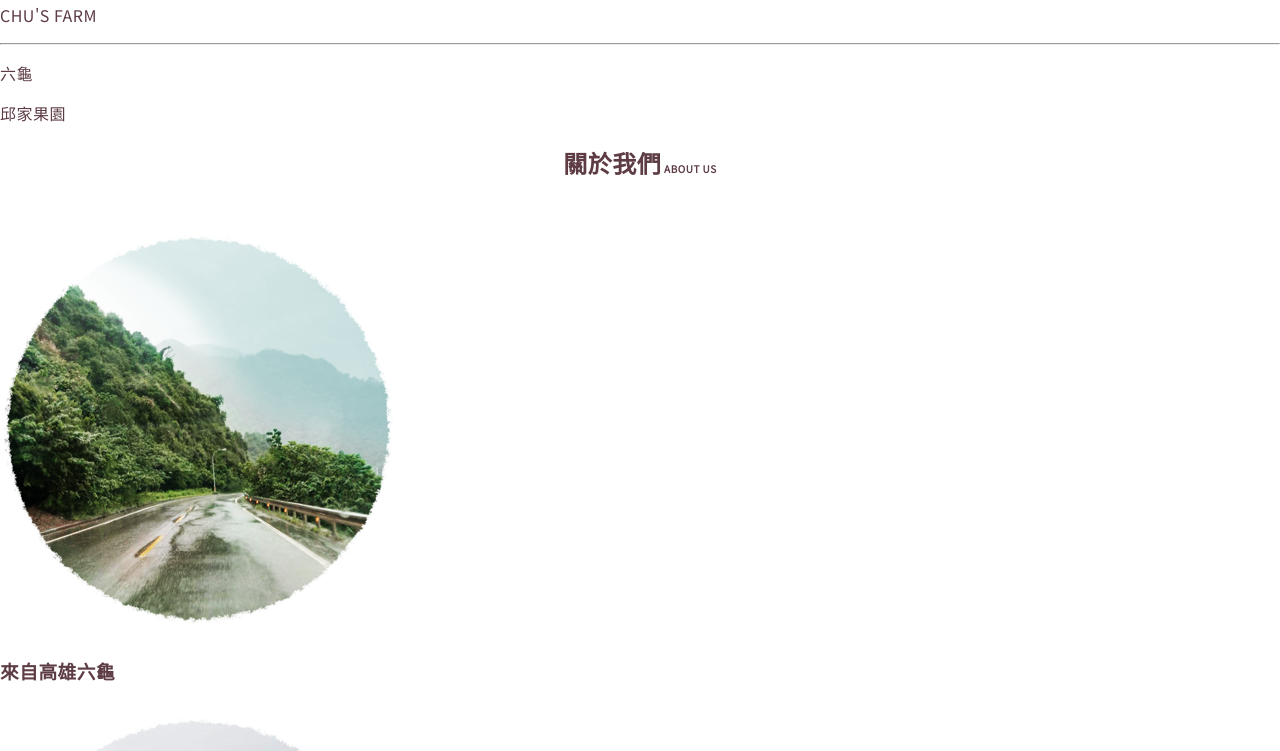
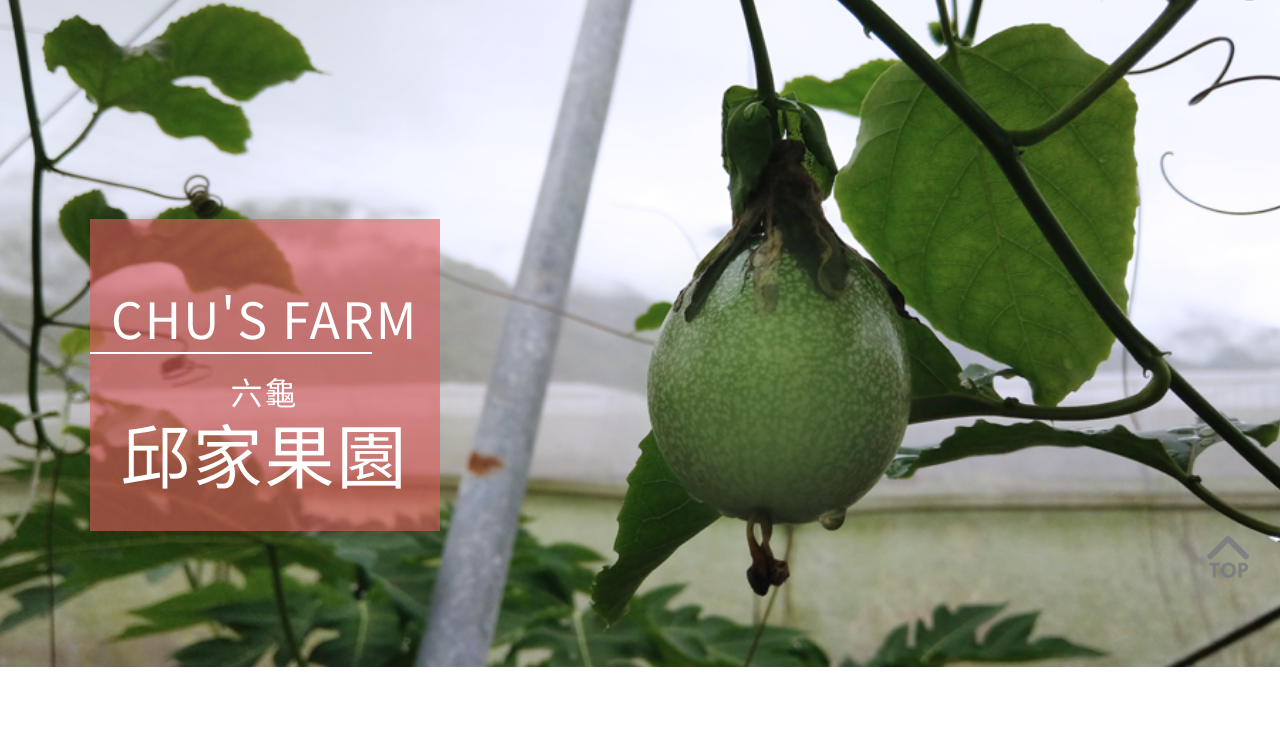
Before and after one commit to riku12489520/chusfarm, a plain HTML site: page index.html in a window 1280 px wide. Shown: the part 197-948 px from the top of the page. Drawn offline with nearby package versions, Linux system fonts and the light colour scheme.

Commit message:
Update index.html

```diff
--- a/index.html
+++ b/index.html
@@ -7,7 +7,7 @@
     <meta name="keywords" content="六龜, 邱家, 木瓜, 百香果, 六龜邱家果園">
     <meta name="desciption" content="六龜邱家果園">
     <link href="css/reset.css" rel="stylesheet" type="text/css">
-    <link href="css/pc_3.css" rel="stylesheet" type="text/css">
+    <link href="css/all.css" rel="stylesheet" type="text/css">
     <script src="https://ajax.aspnetcdn.com/ajax/jquery/jquery-1.12.4.min.js"></script>
     <script src="js/script.js"></script>
     <link rel="stylesheet" href="https://pro.fontawesome.com/releases/v5.10.0/css/all.css" integrity="sha384-AYmEC3Yw5cVb3ZcuHtOA93w35dYTsvhLPVnYs9eStHfGJvOvKxVfELGroGkvsg+p" crossorigin="anonymous"/>    <meta name="viewport" content="width=device-width, initial-scale=1, maximum-scale=1" />
```
